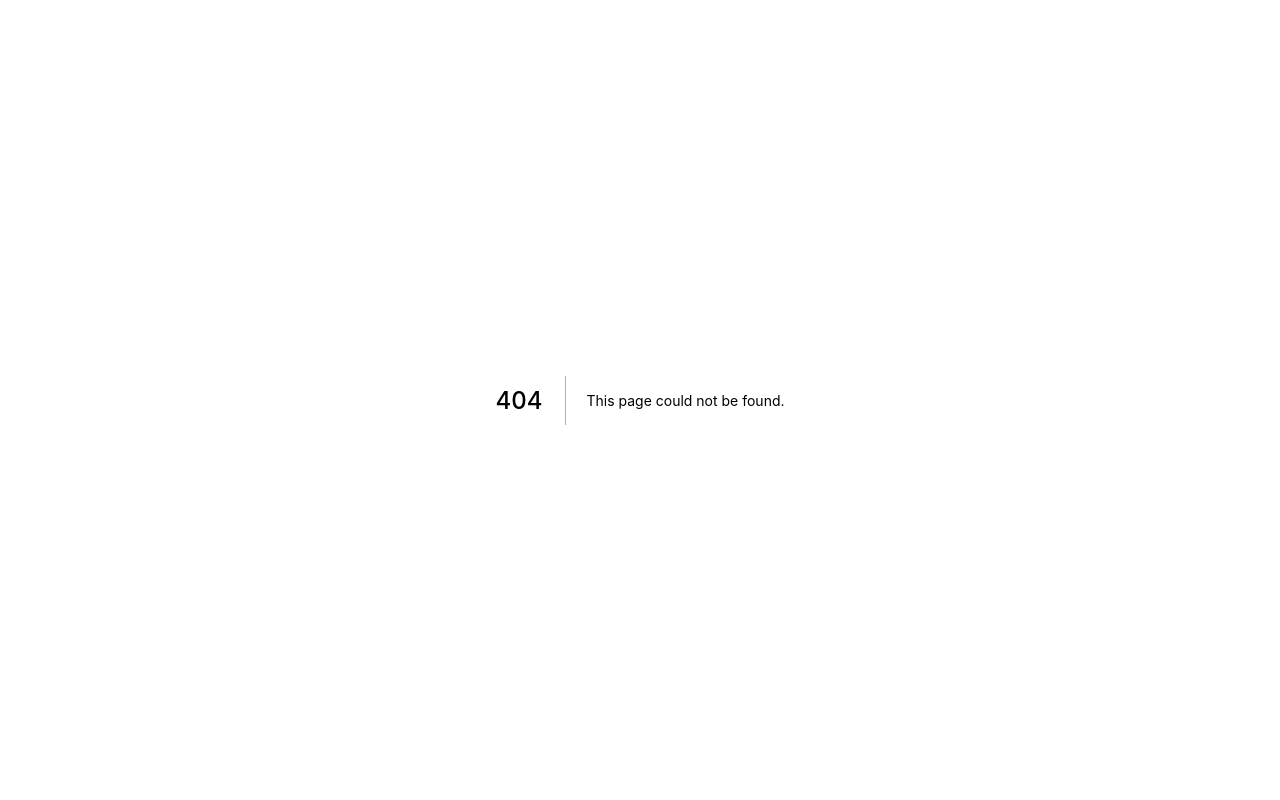
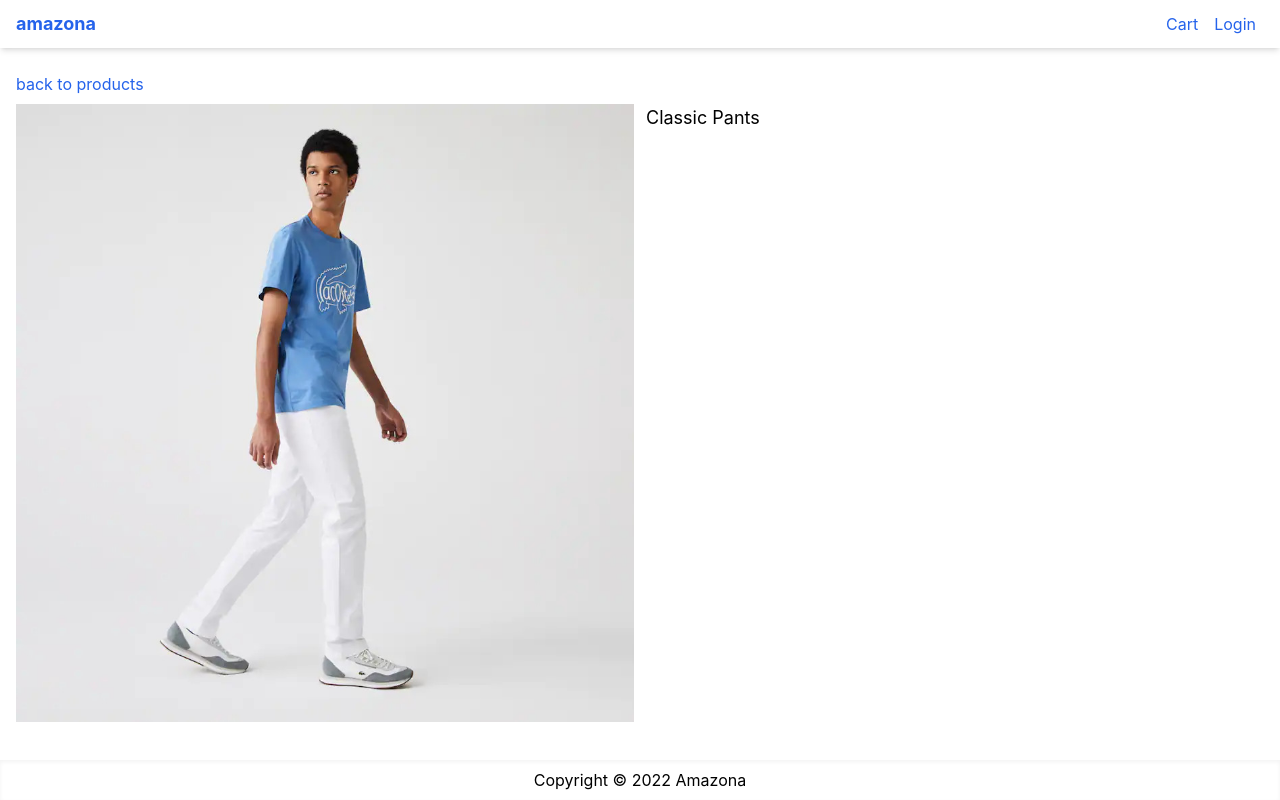
Before and after one commit to leobewater/youtube-next-js-ecommerce-mongo, a Next.js app: page /product/classic-pants in a window 1280 px wide. Before the commit this address had no page. Built offline with nearby package versions, Linux system fonts and the light colour scheme.

Commit message:
populate product details

```diff
--- a/package.json
+++ b/package.json
@@ -14,6 +14,7 @@
     "react-dom": "18.2.0"
   },
   "devDependencies": {
+    "@types/react": "^18.0.19",
     "autoprefixer": "^10.4.9",
     "eslint": "8.23.1",
     "eslint-config-next": "12.3.0",
--- /dev/null
+++ b/pages/product/[slug].js
@@ -0,0 +1,40 @@
+import Image from "next/image";
+import Link from "next/link";
+import { useRouter } from "next/router";
+import Layout from "../../components/Layout";
+import data from "../../utils/data";
+
+export default function ProductScreen() {
+    const { query } = useRouter();
+    const { slug } = query;
+
+    const product = data.products.find(item => item.slug === slug)
+    if (!product) {
+        return <div>Product Not Found</div>
+    }
+
+    return (
+        <Layout title={product.name}>
+            <div className="py-2">
+                <Link href="/">back to products</Link>
+            </div>
+            <div className="grid md:grid-cols-4 md:gap-3">
+                <div className="md:col-span-2">
+                    <Image
+                        src={product.image}
+                        alt={product.name}
+                        width={640}
+                        height={640}
+                        layout="responsive"
+                    />
+                </div>
+
+                <div>
+                    <ul>
+                        <li><h1 className="text-lg">{product.name}</h1></li>
+                    </ul>
+                </div>
+            </div>
+        </Layout>
+    )
+}
```
Also changed, not shown: 1 other file (tests, documents, lock files or other folders).
